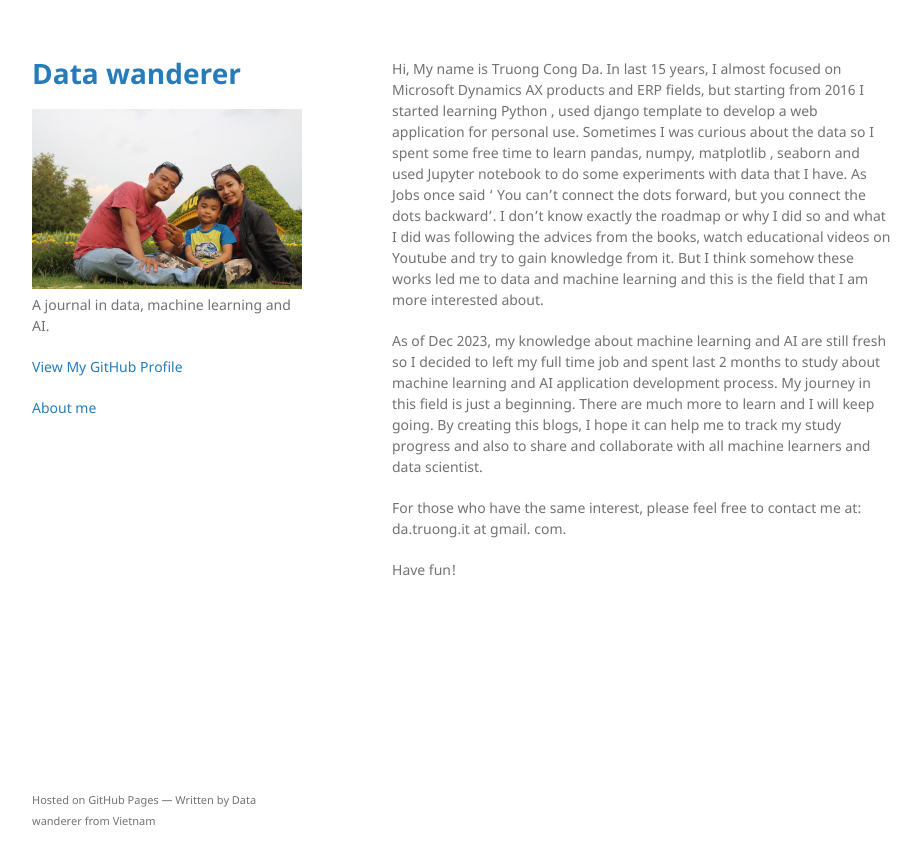
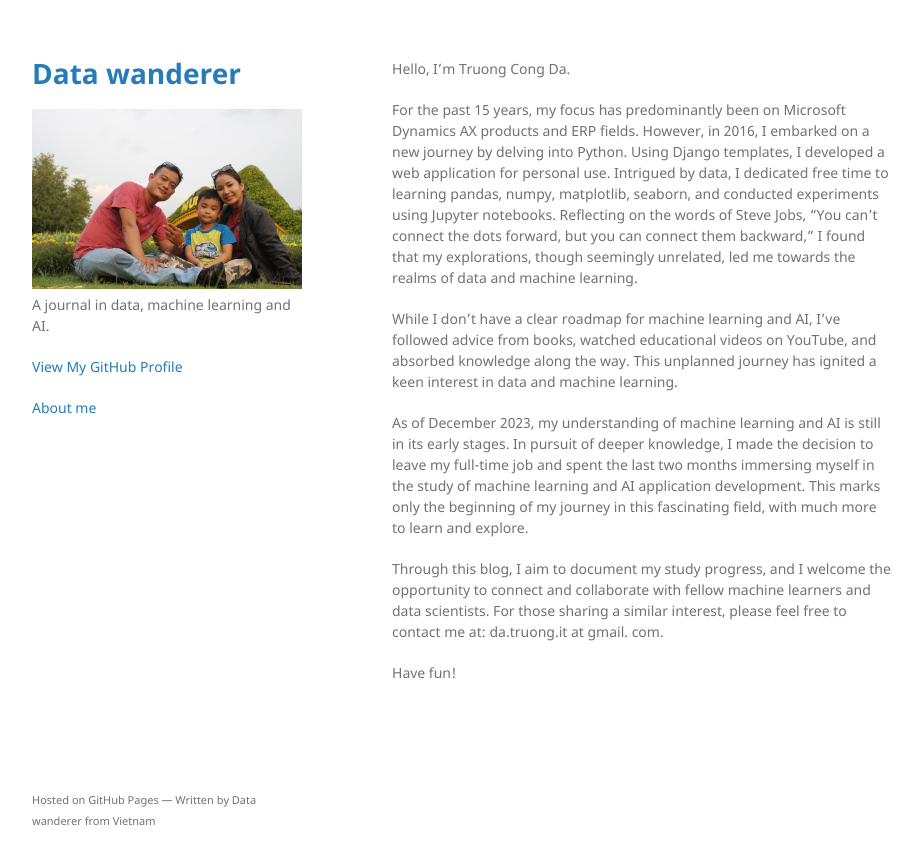
Before and after one commit to gengishkhan/gengishkhan.github.io, a Jekyll site: the page built from docs/about.md, in a window 1280 px wide. Shown: the top 864 px of the page, without its empty margins (178-1100 px from the left). Built offline with Jekyll 4.4.1, drawn with Linux system fonts in a browser that asks for light colours; our own code applies the rules of GitHub Pages for plain Markdown files.

Commit message:
update about page

```diff
--- a/docs/about.md
+++ b/docs/about.md
@@ -2,13 +2,15 @@
 title: "About me"
 permalink: /about
 ---
-Hi, My name is Truong Cong Da.
-In last 15 years, I almost focused on Microsoft Dynamics AX products and ERP fields, but starting from 2016 I started learning Python , used django template to develop a web application for personal use. Sometimes I was curious about the data so I  spent some free time to learn pandas, numpy, matplotlib , seaborn  and used Jupyter notebook  to do some experiments with data that I have.  As Jobs once said ' You can't connect the dots forward, but you connect the dots backward'.
-I don't know exactly the roadmap or why I did so  and what I did was following the advices from the books, watch educational videos on Youtube and try to gain knowledge from it.  But I think somehow these works led me to data and machine learning and this is the field that I am more interested about.
+Hello, I'm Truong Cong Da.
 
-As of Dec 2023, my knowledge about machine learning and AI are still fresh so  I decided to left my full time job  and  spent last 2 months to study about machine learning and AI application development process. My journey in this field is just a beginning. There are much more to learn and I will keep going. By creating this blogs, I hope it can help me to track my study progress and also to share and collaborate with all machine learners and data scientist.
+For the past 15 years, my focus has predominantly been on Microsoft Dynamics AX products and ERP fields. However, in 2016, I embarked on a new journey by delving into Python. Using Django templates, I developed a web application for personal use. Intrigued by data, I dedicated free time to learning pandas, numpy, matplotlib, seaborn, and conducted experiments using Jupyter notebooks. Reflecting on the words of Steve Jobs, "You can't connect the dots forward, but you can connect them backward," I found that my explorations, though seemingly unrelated, led me towards the realms of data and machine learning.
 
-For those who have the same interest, please feel free to contact me at:
+While I don't have a clear roadmap for machine learning and AI, I've followed advice from books, watched educational videos on YouTube, and absorbed knowledge along the way. This unplanned journey has ignited a keen interest in data and machine learning.
+
+As of December 2023, my understanding of machine learning and AI is still in its early stages. In pursuit of deeper knowledge, I made the decision to leave my full-time job and spent the last two months immersing myself in the study of machine learning and AI application development. This marks only the beginning of my journey in this fascinating field, with much more to learn and explore.
+
+Through this blog, I aim to document my study progress, and I welcome the opportunity to connect and collaborate with fellow machine learners and data scientists. For those sharing a similar interest, please feel free to contact me at:
 da.truong.it at gmail. com.
 
 Have fun!
```
